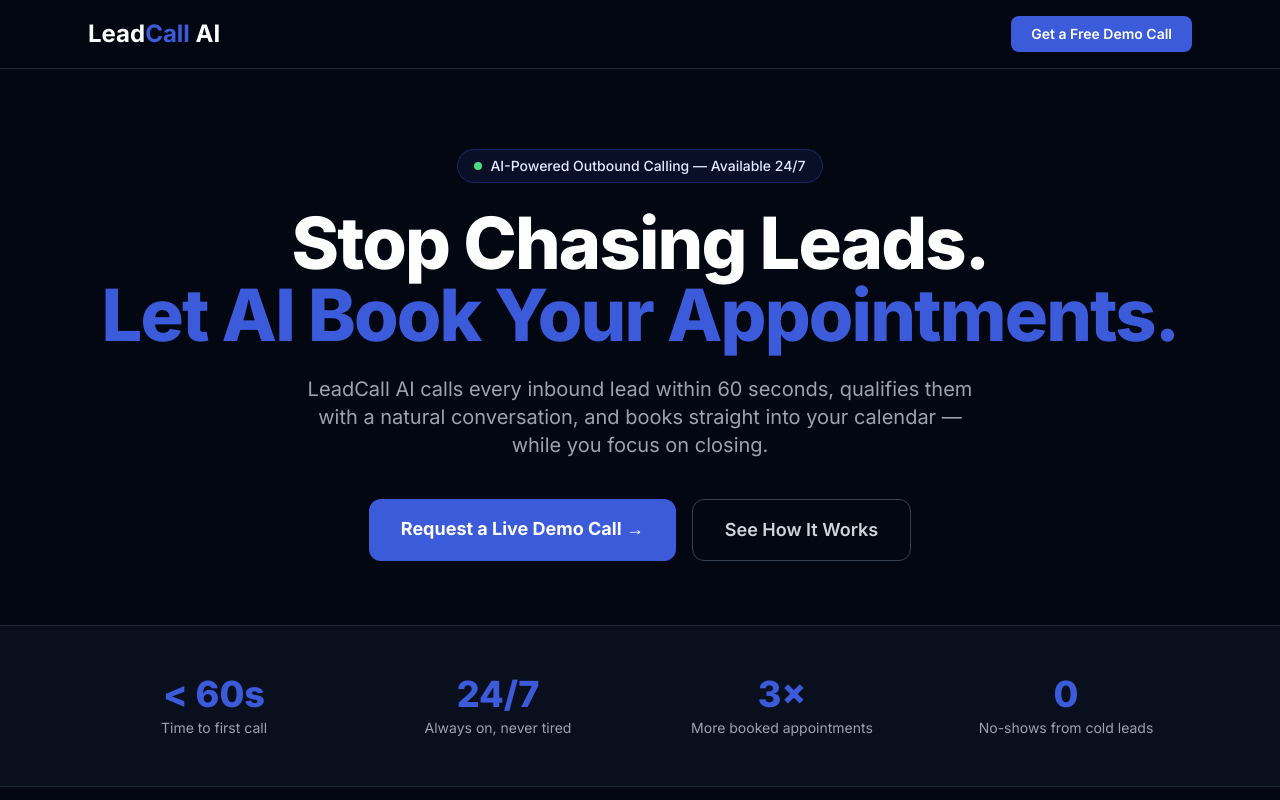
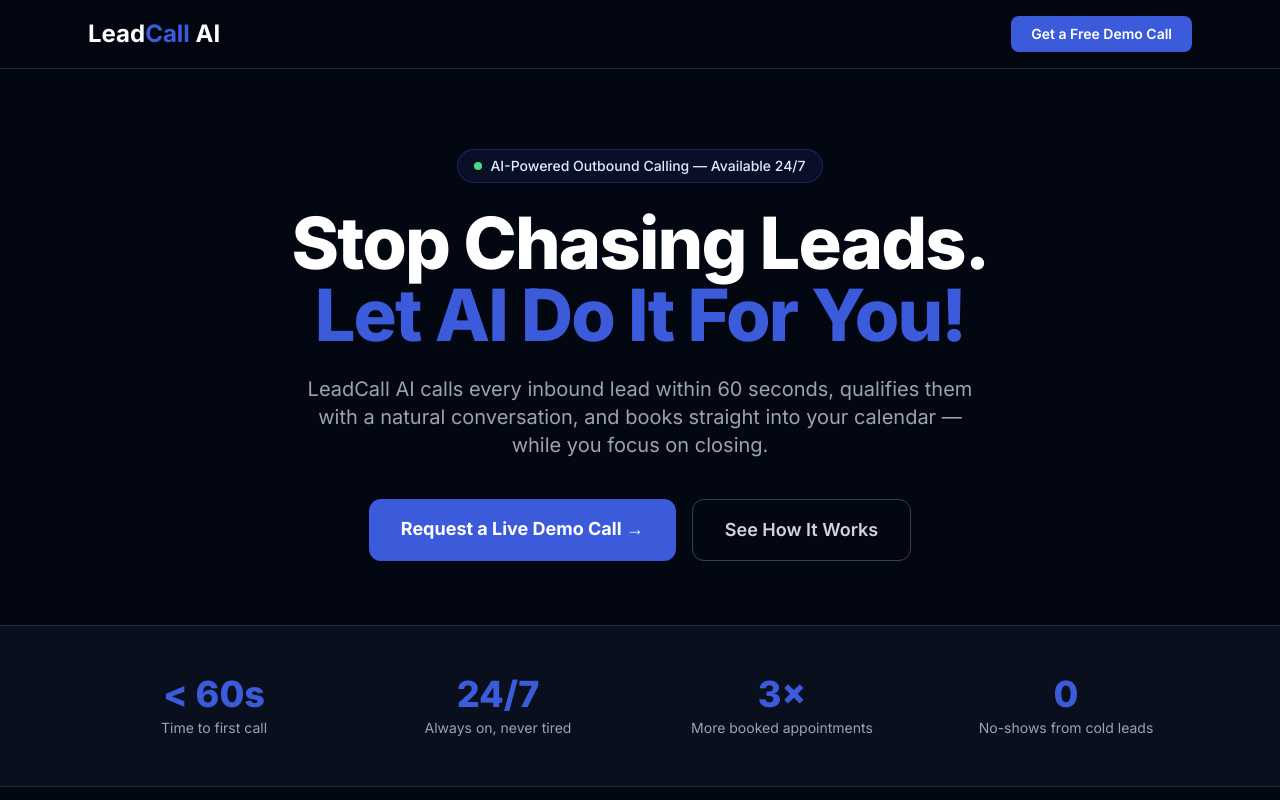
Before and after one commit to kozurafu/leadcall-ai, a Next.js app: page / in a window 1280 px wide. Shown: the top 800 px of the page. Built offline with nearby package versions, Linux system fonts and the light colour scheme.

Commit message:
copy: update tagline to 'Let AI Do It For You!'

```diff
--- a/src/app/page.tsx
+++ b/src/app/page.tsx
@@ -90,7 +90,7 @@
         </div>
         <h1 className="text-5xl md:text-7xl font-extrabold leading-tight tracking-tight mb-6">
           Stop Chasing Leads.<br />
-          <span className="text-brand-500">Let AI Book Your Appointments.</span>
+          <span className="text-brand-500">Let AI Do It For You!</span>
         </h1>
         <p className="text-xl text-gray-400 max-w-2xl mx-auto mb-10">
           LeadCall AI calls every inbound lead within 60 seconds, qualifies them with a natural
```
